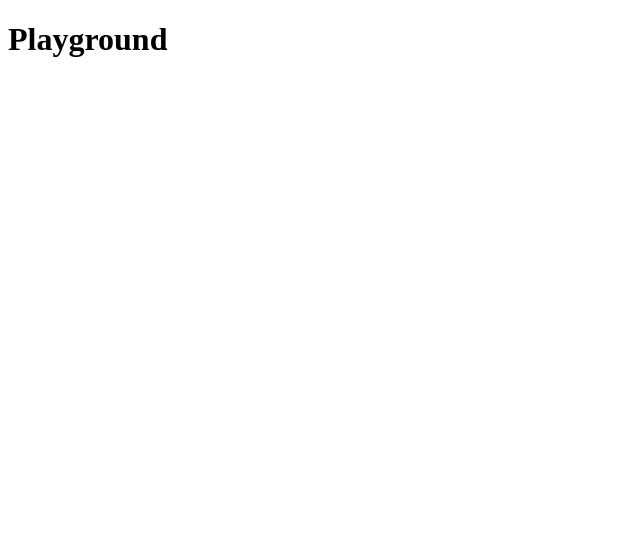
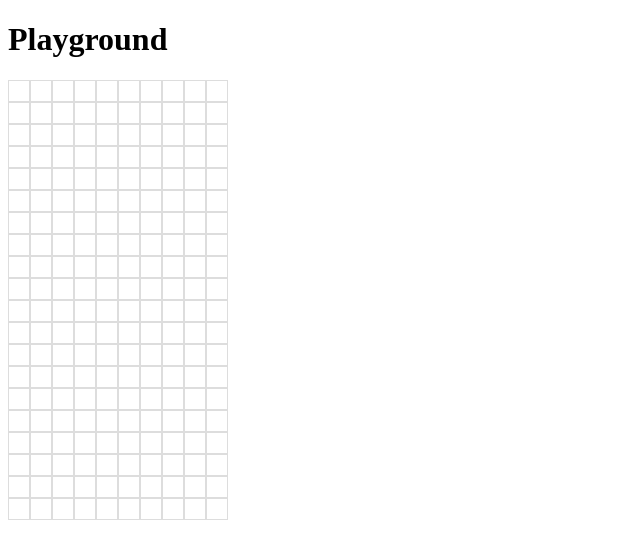
Before and after one commit to borisdiakur/vue-playground, a Vue app: page /play in a window 1280 px wide. Shown: the top 558 px of the page, without its empty margins (0-640 px from the left). Built offline with nearby package versions, Linux system fonts and the light colour scheme.

Commit message:
added vuex

```diff
--- a/package.json
+++ b/package.json
@@ -18,7 +18,8 @@
   },
   "dependencies": {
     "vue": "^2.1.0",
-    "vue-router": "^2.2.0"
+    "vue-router": "^2.2.0",
+    "vuex": "^2.1.1"
   },
   "devDependencies": {
     "autoprefixer": "^6.4.0",
@@ -27,6 +28,7 @@
     "babel-loader": "^6.0.0",
     "babel-plugin-istanbul": "^3.0.0",
     "babel-plugin-transform-runtime": "^6.0.0",
+    "babel-polyfill": "^6.22.0",
     "babel-preset-es2015": "^6.0.0",
     "babel-preset-stage-2": "^6.0.0",
     "babel-register": "^6.0.0",
--- a/src/components/playground/grid/Grid.vue
+++ b/src/components/playground/grid/Grid.vue
@@ -1,15 +1,57 @@
 <template>
-  <div class="grid">
-
+  <div class="grid"
+       v-bind:style="{width: 22 * grid.rows[0].length}">
+    <ul>
+      <li v-for="row in grid.rows"
+          class="row">
+        <ul>
+          <li v-for="cell in row"
+              class="cell"
+              v-bind:class="{
+                'tetrimino-i': cell.tetriminoI,
+                'tetrimino-j': cell.tetriminoJ,
+                'tetrimino-l': cell.tetriminoL,
+                'tetrimino-o': cell.tetriminoO,
+                'tetrimino-s': cell.tetriminoS,
+                'tetrimino-t': cell.tetriminoT,
+                'tetrimino-z': cell.tetriminoZ
+              }"></li>
+        </ul>
+      </li>
+    </ul>
   </div>
 </template>
 
 <script>
 export default {
-  name: 'grid'
+  name: 'grid',
+//  computed: {
+//    grid () {
+//      return this.$store.state.grid
+//    }
+//  },
+  data: function dataFn () {
+    return {
+      grid: this.$store.state.grid
+    }
+  }
 }
 </script>
 
 <!-- Add "scoped" attribute to limit CSS to this component only -->
 <style scoped>
+  .grid ul {
+    list-style: none;
+    padding: 0;
+  }
+  .grid .row {
+    height: 22px;
+  }
+  .grid .cell {
+    display: inline-block;
+    font-size: 0;
+    width: 20px;
+    height: 20px;
+    border: solid 1px #ddd;
+  }
 </style>
--- a/src/main.js
+++ b/src/main.js
@@ -3,6 +3,8 @@
 import Vue from 'vue'
 import VueRouter from 'vue-router'
 Vue.use(VueRouter)
+import Vuex from 'vuex'
+Vue.use(Vuex)
 
 import App from './App'
 import Home from './components/home/Home'
@@ -20,9 +22,36 @@ const router = new VueRouter({
   routes
 })
 
-/* eslint-disable no-new */
-new Vue({
+const GRID_HEIGHT = 20
+const GRID_WIDTH = 10
+
+// initialize empty grid
+const rows = []
+for (let i = GRID_HEIGHT; i--;) {
+  const row = []
+  for (let j = GRID_WIDTH; j--;) {
+    row.push({}) // cell
+  }
+  rows.push(row)
+}
+const grid = {
+  rows
+}
+
+const store = new Vuex.Store({
+  state: {
+    grid
+  },
+  mutations: {
+    increment (state) {
+      state.count++
+    }
+  }
+})
+
+new Vue({ // eslint-disable-line no-new
   router,
+  store,
   el: '#app',
   template: '<App/>',
   components: { App }
```
Also changed, not shown: 1 other file (tests, documents, lock files or other folders).
